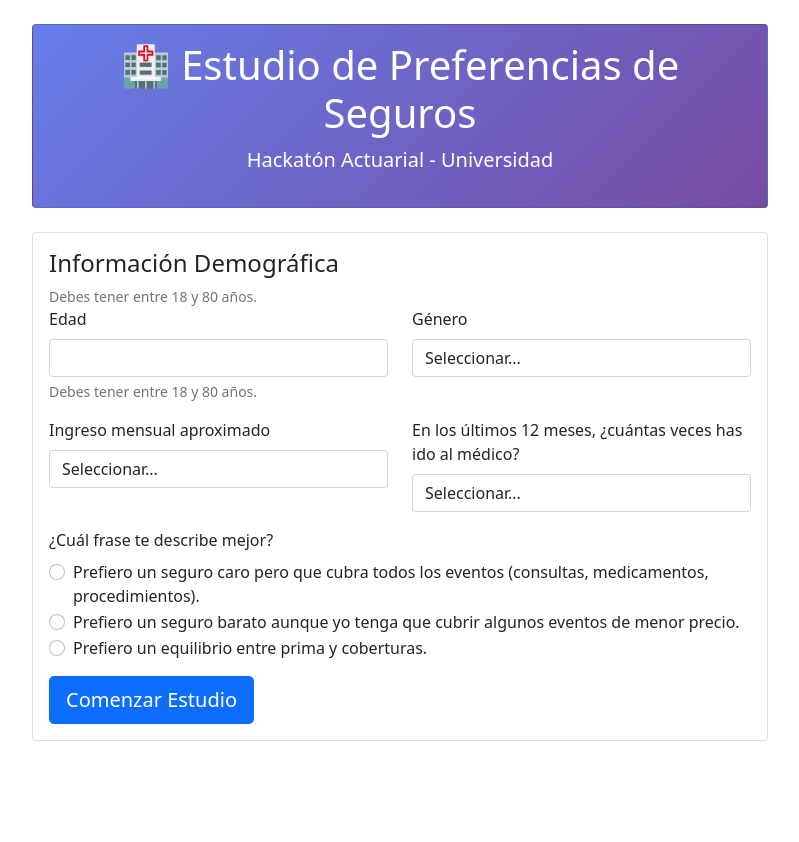
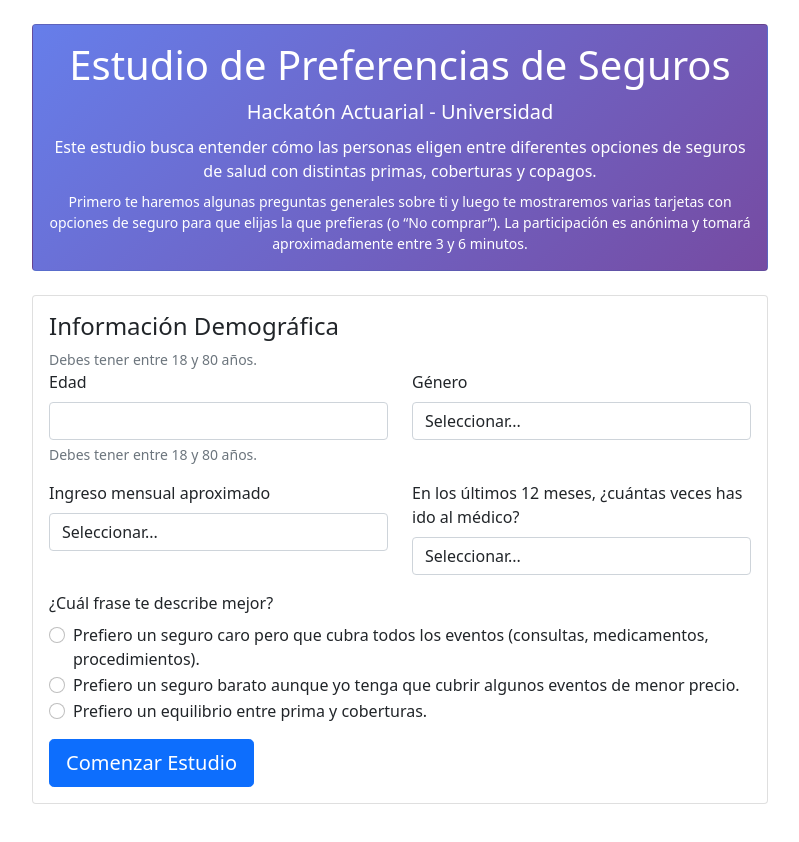
Before and after one commit to estescobar/test, a plain HTML site: page index.html in a window 1280 px wide. Shown: the whole page, without its empty margins (240-1039 px from the left). Before the commit the page ends 800 px from the top, so only its background shows below. Drawn offline with nearby package versions, Linux system fonts and the light colour scheme.

Commit message:
added explanatory page

```diff
--- a/index.html
+++ b/index.html
@@ -54,8 +54,17 @@
                 <div class="col-md-8">
                     <div class="card card-highlight">
                         <div class="card-body text-center">
-                            <h1 class="card-title">🏥 Estudio de Preferencias de Seguros</h1>
-                            <p class="lead">Hackatón Actuarial - Universidad</p>
+                            <h1 class="card-title">Estudio de Preferencias de Seguros</h1>
+                            <p class="lead mb-2">Hackatón Actuarial - Universidad</p>
+                            <p class="mb-2">
+                                Este estudio busca entender cómo las personas eligen entre diferentes opciones de
+                                seguros de salud con distintas primas, coberturas y copagos.
+                            </p>
+                            <p class="mb-0 small">
+                                Primero te haremos algunas preguntas generales sobre ti y luego te mostraremos varias
+                                tarjetas con opciones de seguro para que elijas la que prefieras (o “No comprar”).
+                                La participación es anónima y tomará aproximadamente entre 3 y 6 minutos.
+                            </p>
                         </div>
                     </div>
 
```
